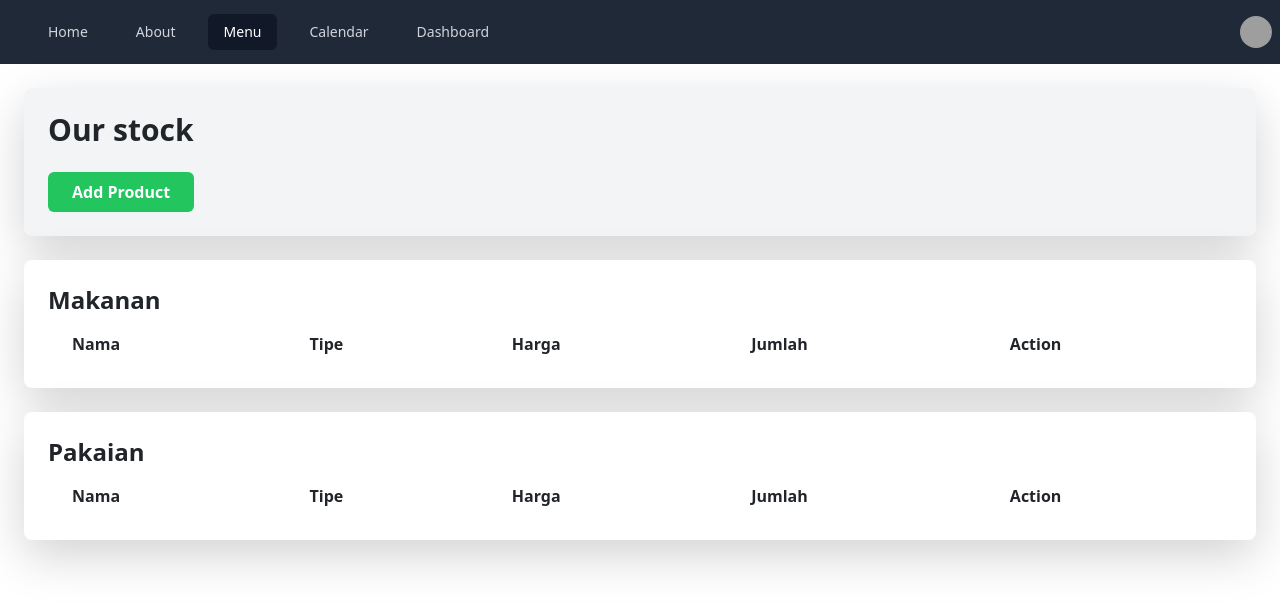
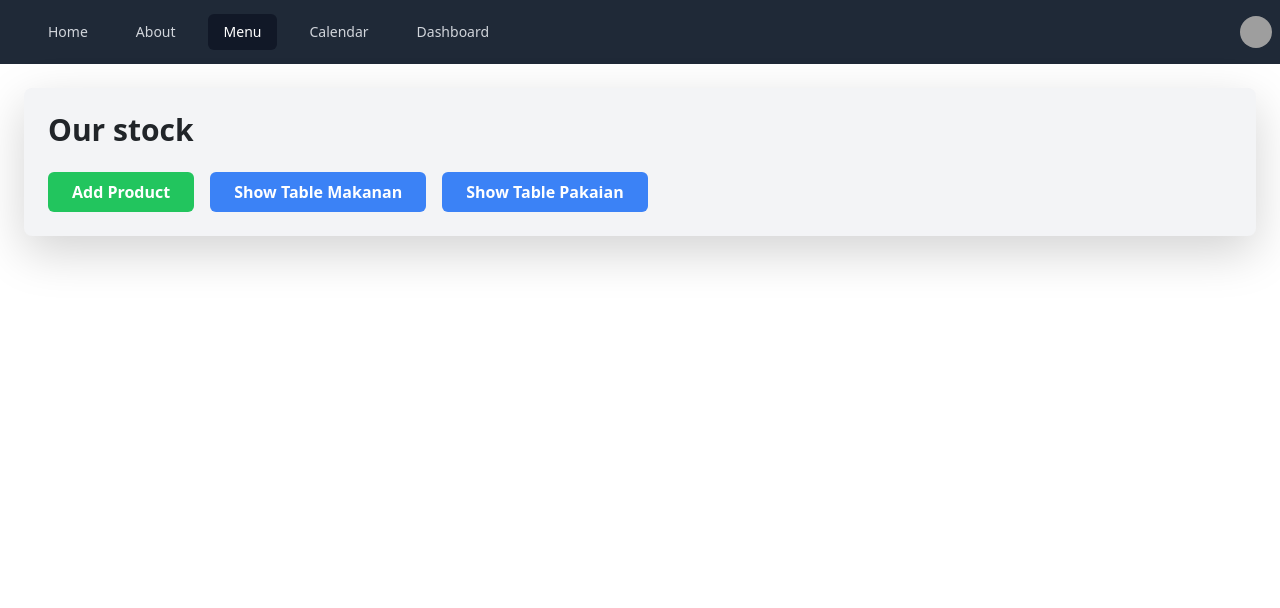
Before and after one commit to ImamNurHadi/pweb-Instalasi-VueComponents-P18-2023, a Vue app: page /menu in a window 1280 px wide. Shown: the top 608 px of the page. Built offline with nearby package versions, Linux system fonts and the light colour scheme; grey boxes are pictures that could not be loaded.

Commit message:
Pemnambahan toggle table agar dapat menampilkan dan menyembunyikan, sama memisahkan table makanan dan pakaian

```diff
--- a/src/components/Menu.vue
+++ b/src/components/Menu.vue
@@ -3,10 +3,9 @@
         <div class="bg-gray-100 p-4 rounded-lg shadow-lg mb-4">
             <h1 class="text-3xl font-bold mb-4">Our stock</h1>
             <div>
-                <button @click="showAddProductForm = true"
-                    class="bg-green-500 hover:bg-green-600 text-white font-semibold px-4 py-2 rounded-md">Add
-                    Product</button>
-
+                <button @click="showAddProductForm = true" class="bg-green-500 hover:bg-green-600 text-white font-semibold px-4 py-2 rounded-md">Add Product</button>
+                <button @click="toggleMakananTable " class="bg-blue-500 hover:bg-blue-600 text-white font-semibold px-4 py-2 rounded-md ml-4"> {{ showMakananTable ? 'Hide Table Makanan' : 'Show Table Makanan' }}</button>
+                <button @click="togglePakaianTable " class="bg-blue-500 hover:bg-blue-600 text-white font-semibold px-4 py-2 rounded-md ml-4">{{ showPakaianTable ? 'Hide Table Pakaian' : 'Show Table Pakaian' }}</button>
             </div>
         </div>
 
@@ -53,8 +52,7 @@
             </form>
         </div>
 
-
-        <div class="bg-white p-4 rounded-lg shadow-lg mt-4">
+        <div v-if="showMakananTable" class="bg-white p-4 rounded-lg shadow-lg mt-4">
       <h2 class="text-2xl font-semibold mb-2">Makanan</h2>
       <table class="table-auto w-full">
         <thead>
@@ -91,7 +89,7 @@
       </table>
     </div>
 
-    <div class="bg-white p-4 rounded-lg shadow-lg mt-4">
+    <div v-if="showPakaianTable" class="bg-white p-4 rounded-lg shadow-lg mt-4">
       <h2 class="text-2xl font-semibold mb-2">Pakaian</h2>
       <table class="table-auto w-full">
         <thead>
@@ -188,6 +186,8 @@ export default {
         return {
             products: [],
             showAddProductForm: false,
+            showMakananTable: false,
+            showPakaianTable: false,
             newProduct: {
                 name: "",
                 type: "",
@@ -204,11 +204,13 @@ export default {
         }
     },
     methods: {
-        filteredProducts(type) {
+        filteredProducts(type)
+        {
             return this.products.filter(product => product.type === type);
         },
 
-        addOrUpdateProduct() {
+        addOrUpdateProduct()
+        {
             if (this.editingIndex !== null) {
                 this.products.splice(this.editingIndex, 1, { ...this.newProduct });
                 this.editingIndex = null;
@@ -225,6 +227,17 @@ export default {
 
             this.showAddProductForm = false;
             localStorage.setItem('products', JSON.stringify(this.products));
+        },
+
+
+        toggleMakananTable()
+        {
+        this.showMakananTable = !this.showMakananTable;
+        },
+
+    togglePakaianTable()
+        {
+        this.showPakaianTable = !this.showPakaianTable;
         },
 
         cancelForm() {
```
